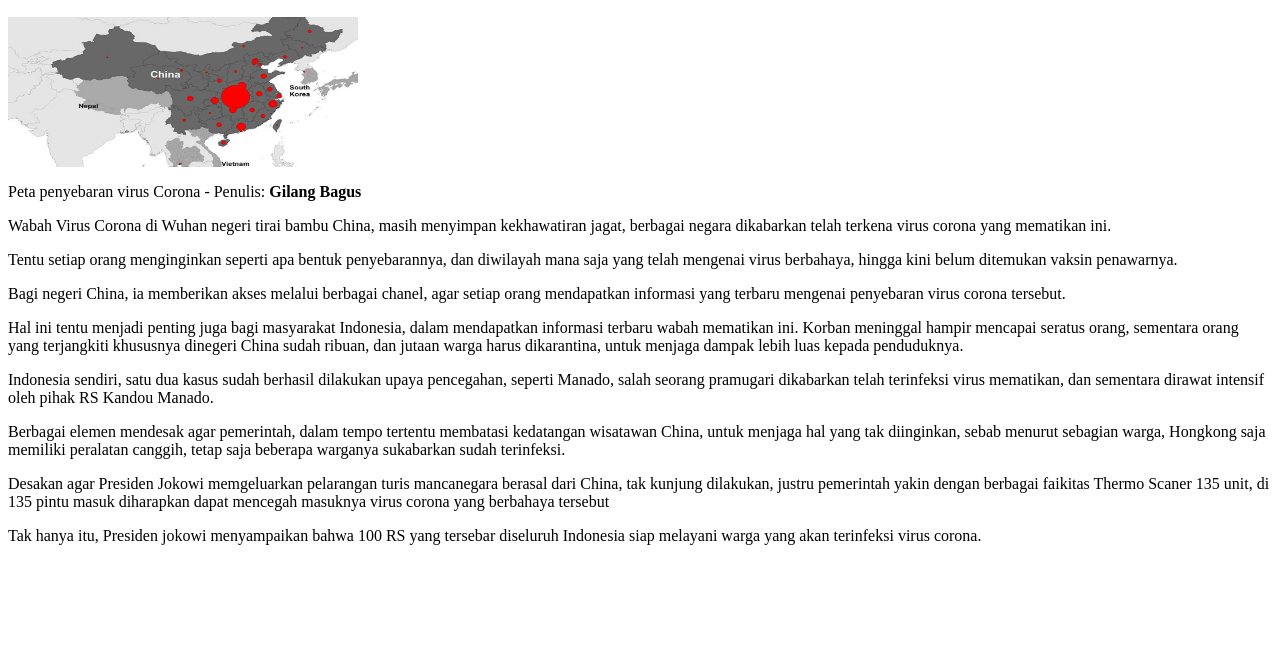
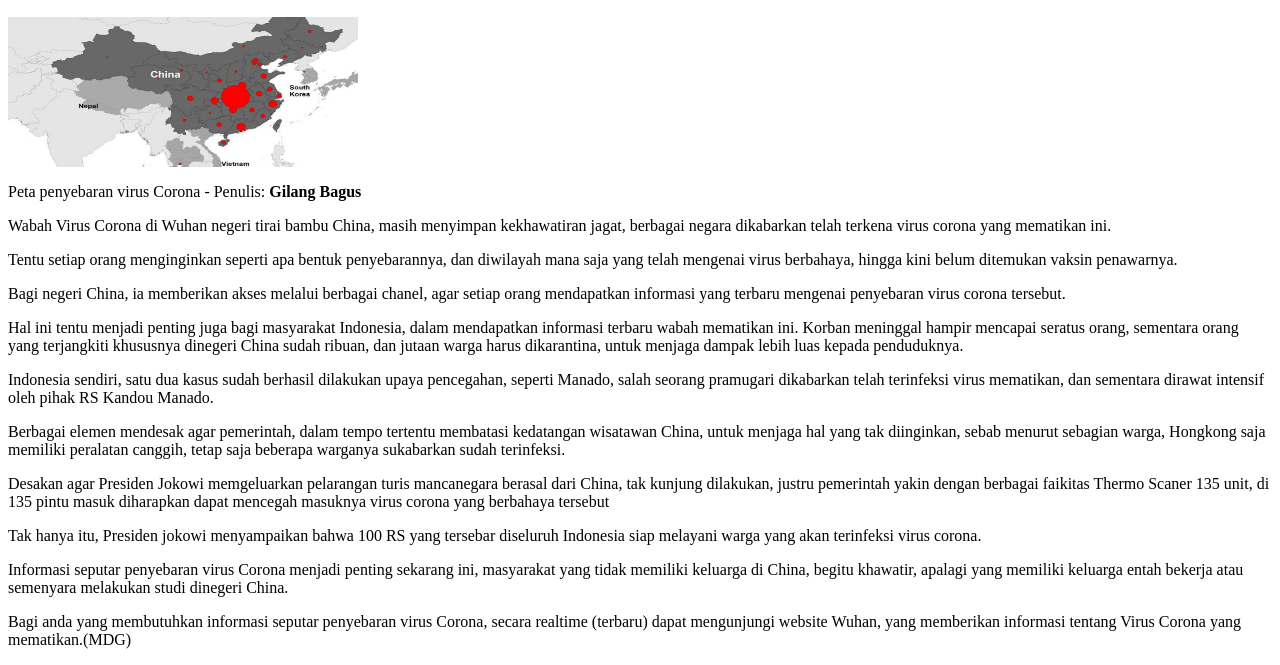
Before and after one commit to gilangbagus-rama/gilangbagus-rama.github.io, a plain HTML site: page Berita_luargri.html in a window 1280 px wide. Shown: the part 208-873 px from the top of the page. Before the commit the page ends 800 px from the top, so only its background shows below. Drawn offline with Linux system fonts and the light colour scheme.

Commit message:
Update Berita_luargri.html

```diff
--- a/Berita_luargri.html
+++ b/Berita_luargri.html
@@ -13,13 +13,24 @@
 	<p><font size="small">Peta penyebaran virus Corona - Penulis: <strong>Gilang Bagus</strong></font></font></p>
 
 	<p>Wabah Virus Corona di Wuhan negeri tirai bambu China, masih menyimpan kekhawatiran jagat, berbagai negara dikabarkan telah terkena virus corona yang mematikan ini.</p>
+
 	<p>Tentu setiap orang menginginkan seperti apa bentuk penyebarannya, dan diwilayah mana saja yang telah mengenai virus berbahaya, hingga kini belum ditemukan vaksin penawarnya. </p>
+
 	<p>Bagi negeri China, ia memberikan akses melalui berbagai chanel, agar setiap orang mendapatkan informasi yang terbaru mengenai penyebaran virus corona tersebut. </p>
+
 	<p>Hal ini tentu menjadi penting juga bagi masyarakat Indonesia, dalam mendapatkan informasi terbaru wabah mematikan ini. Korban meninggal hampir mencapai seratus orang, sementara orang yang terjangkiti khususnya dinegeri China sudah ribuan, dan jutaan warga harus dikarantina, untuk menjaga dampak lebih luas kepada penduduknya.</p>
+
 	<p>Indonesia sendiri, satu dua kasus sudah berhasil dilakukan upaya pencegahan, seperti Manado, salah seorang pramugari dikabarkan telah terinfeksi virus mematikan, dan sementara dirawat intensif oleh pihak RS Kandou Manado.</p>
+
 	<p>Berbagai elemen mendesak agar pemerintah, dalam tempo tertentu membatasi kedatangan  wisatawan China, untuk menjaga hal yang tak diinginkan, sebab menurut sebagian warga, Hongkong saja memiliki peralatan canggih, tetap saja beberapa warganya sukabarkan sudah terinfeksi.</p>
+
 	<p>Desakan agar Presiden Jokowi memgeluarkan pelarangan turis mancanegara berasal dari China, tak kunjung dilakukan, justru pemerintah yakin dengan berbagai faikitas Thermo Scaner 135 unit, di 135 pintu masuk diharapkan dapat mencegah masuknya virus corona yang berbahaya tersebut</p>
-<p>Tak hanya itu, Presiden jokowi menyampaikan bahwa 100 RS yang tersebar diseluruh Indonesia siap melayani warga yang akan terinfeksi virus corona.</p>
+
+	<p>Tak hanya itu, Presiden jokowi menyampaikan bahwa 100 RS yang tersebar diseluruh Indonesia siap melayani warga yang akan terinfeksi virus corona.</p>
+
+	<p>Informasi seputar penyebaran virus Corona menjadi penting sekarang ini, masyarakat yang tidak memiliki keluarga di China, begitu khawatir, apalagi yang memiliki keluarga entah bekerja atau semenyara melakukan studi dinegeri China.</p>
+
+	<p>Bagi anda yang membutuhkan informasi seputar penyebaran virus Corona, secara realtime (terbaru) dapat mengunjungi website Wuhan, yang memberikan informasi tentang Virus Corona yang mematikan.(MDG)</p>
 
 </body>
 </html>
```
